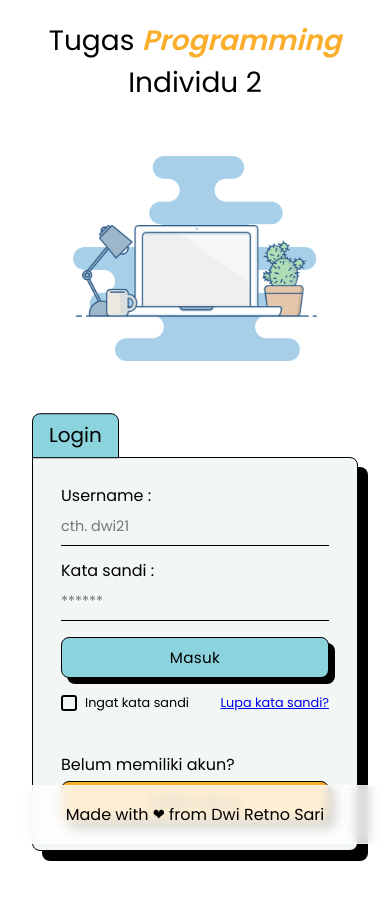
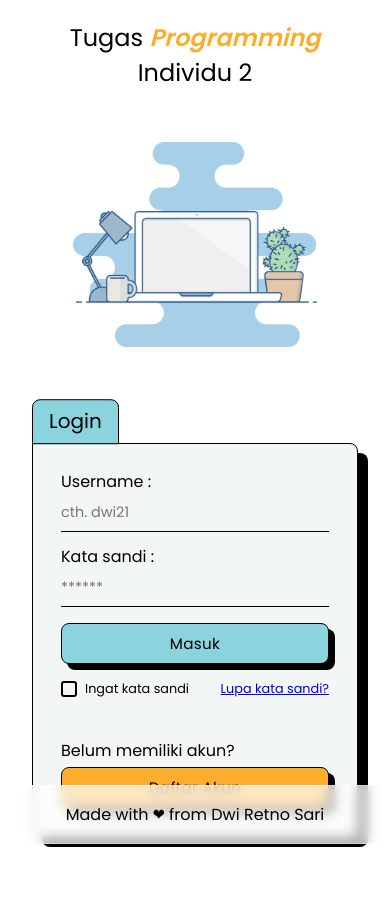
Before and after one commit to freack21/LogRegDwi, a plain HTML site: page login.html in a window 390 px wide. Drawn offline with Linux system fonts and the light colour scheme.

Commit message:
Update style.css

```diff
--- a/src/css/style.css
+++ b/src/css/style.css
@@ -52,7 +52,7 @@ header {
   padding: 1.2rem;
   font-size: 1.8em;
   font-weight: 500;
-  background-color: rgba(255, 255, 255, 0.8);
+  background-color: rgba(255, 255, 255, 0.7);
   position: sticky;
   top: 0;
   left: 0;
@@ -72,7 +72,7 @@ footer {
   color: black;
   text-align: center;
   padding: 1rem;
-  background-color: rgba(255, 255, 255, 0.8);
+  background-color: rgba(255, 255, 255, 0.7);
   position: fixed;
   width: 100%;
   bottom: 0;
@@ -91,6 +91,7 @@ main {
   align-items: center;
   flex-direction: row;
   background-color: white;
+  margin-bottom: 4rem;
 }
 
 .container {
@@ -301,7 +302,7 @@ main {
 
 @media screen and (max-width: 767px) {
   header {
-    font-size: 1.75em;
+    font-size: 1.5em;
   }
 
   main {
```
